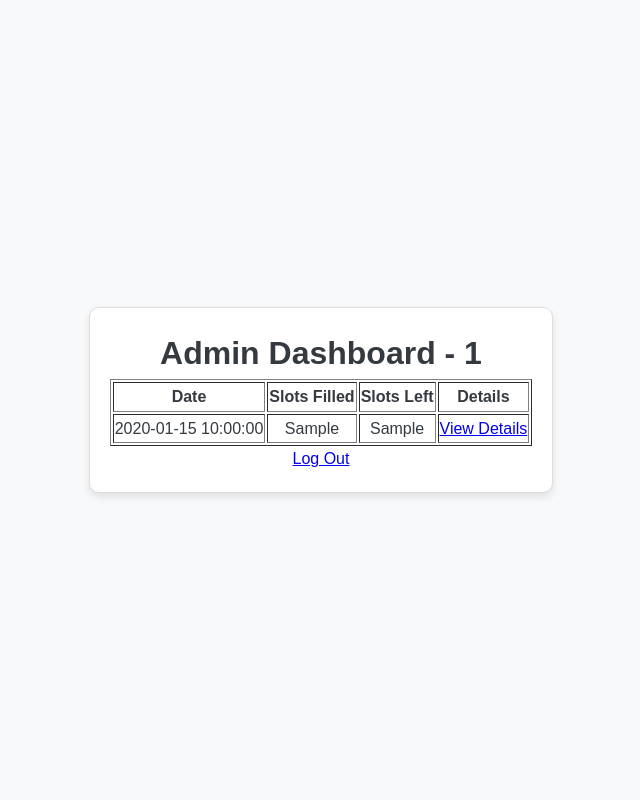
After one commit to signm4/ramadan-iftar-booking, a Flask app: template templates/admin_dashboard.html in a window 1280 px wide. The commit adds this page. Shown: the whole page, without its empty margins (319-959 px from the left). Run offline with Flask 3, Linux system fonts and the light colour scheme; the template is opened without the code that fills it: most values are stand-ins (such as "Sample title", 1, 10 or a date in 2020).

Commit message:
Added Admin/Manager Page

```diff
--- a/app.py
+++ b/app.py
@@ -1,4 +1,4 @@
-from flask import Flask, request, render_template, jsonify, redirect, url_for
+from flask import Flask, request, render_template, jsonify, redirect, url_for, session
 import sqlite3
 from datetime import datetime
 import os
@@ -39,6 +39,71 @@ def slots_booked(date):
 @app.route('/')
 def home():
     return render_template('home.html')
+
+# Dummy credentials (replace with database or secure method)
+ADMIN_CREDENTIALS = {
+    "MasjidBilal": {"username": "admin", "password": "password123"}
+}
+
+@app.route('/admin-login/<masjid>', methods=['GET', 'POST'])
+def admin_login(masjid):
+    if request.method == 'POST':
+        username = request.form.get('username')
+        password = request.form.get('password')
+
+        # Check credentials
+        if ADMIN_CREDENTIALS.get(masjid) and \
+           username == ADMIN_CREDENTIALS[masjid]['username'] and \
+           password == ADMIN_CREDENTIALS[masjid]['password']:
+            # Set session for the admin
+            session['masjid'] = masjid
+            session['admin_logged_in'] = True
+            return redirect(f'/admin-dashboard/{masjid}')
+        else:
+            return render_template('admin_login.html', masjid=masjid, error="Invalid credentials")
+
+    return render_template('admin_login.html', masjid=masjid)
+
+@app.route('/admin-dashboard/<masjid>', methods=['GET'])
+def admin_dashboard(masjid):
+    # Ensure the admin is logged in
+    if not session.get('admin_logged_in') or session.get('masjid') != masjid:
+        return redirect('/')
+
+    # Fetch slot data for the masjid
+    conn = sqlite3.connect("bookings.db")
+    cursor = conn.cursor()
+    cursor.execute("SELECT date, SUM(quantity), 8 - SUM(quantity) AS slots_left FROM bookings WHERE masjid = ? GROUP BY date", (masjid,))
+    slots_data = cursor.fetchall()
+    conn.close()
+
+    # Format data for the template
+    slots = [{"date": row[0], "slots_filled": row[1], "slots_left": row[2]} for row in slots_data]
+
+    return render_template('admin_dashboard.html', masjid=masjid, slots=slots)
+
+@app.route('/slot-details/<masjid>', methods=['GET'])
+def slot_details(masjid):
+    # Ensure the admin is logged in
+    if not session.get('admin_logged_in') or session.get('masjid') != masjid:
+        return redirect('/')
+
+    date = request.args.get('date')
+    if not date:
+        return redirect(f'/admin-dashboard/{masjid}')
+
+    # Fetch donor details for the selected date
+    conn = sqlite3.connect("bookings.db")
+    cursor = conn.cursor()
+    cursor.execute("SELECT name, phone, email, quantity FROM bookings WHERE masjid = ? AND date = ?", (masjid, date))
+    donor_data = cursor.fetchall()
+    conn.close()
+
+    # Format data for the template
+    donors = [{"name": row[0], "phone": row[1], "email": row[2], "quantity": row[3]} for row in donor_data]
+
+    return render_template('slot_details.html', masjid=masjid, date=date, donors=donors)
+
 
 @app.route('/select-masjid', methods=['GET'])
 def select_masjid():
--- a/static/styles.css
+++ b/static/styles.css
@@ -236,3 +236,20 @@ body {
     color: #777;
     font-size: 14px;
 }
+
+.admin-login {
+    position: absolute;
+    top: 20px;
+    right: 20px;
+    background-color: #007bff;
+    color: white;
+    padding: 10px 15px;
+    border-radius: 5px;
+    text-decoration: none;
+    font-size: 14px;
+    transition: background-color 0.3s;
+}
+
+.admin-login:hover {
+    background-color: #0056b3;
+}
--- /dev/null
+++ b/templates/admin_dashboard.html
@@ -0,0 +1,37 @@
+<!DOCTYPE html>
+<html lang="en">
+<head>
+    <meta charset="UTF-8">
+    <meta name="viewport" content="width=device-width, initial-scale=1.0">
+    <title>Admin Dashboard - {{ masjid }}</title>
+    <link rel="stylesheet" href="{{ url_for('static', filename='styles.css') }}">
+</head>
+<body>
+    <div class="container">
+        <h1>Admin Dashboard - {{ masjid }}</h1>
+        <table border="1">
+            <thead>
+                <tr>
+                    <th>Date</th>
+                    <th>Slots Filled</th>
+                    <th>Slots Left</th>
+                    <th>Details</th>
+                </tr>
+            </thead>
+            <tbody>
+                {% for slot in slots %}
+                <tr>
+                    <td>{{ slot.date }}</td>
+                    <td>{{ slot.slots_filled }}</td>
+                    <td>{{ slot.slots_left }}</td>
+                    <td>
+                        <a href="/slot-details/{{ masjid }}?date={{ slot.date }}" class="button">View Details</a>
+                    </td>
+                </tr>
+                {% endfor %}
+            </tbody>
+        </table>
+        <a href="/" class="button">Log Out</a>
+    </div>
+</body>
+</html>
--- a/templates/form.html
+++ b/templates/form.html
@@ -72,6 +72,12 @@
     </script>
 </head>
 <body>
+    <header class="header">
+        <img src="{{ url_for('static', filename='mainLogo.jpg') }}" alt="Masjid Logo" class="logo">
+        <h1>{{ masjid_name }}</h1>
+        <a href="/admin-login/{{ masjid }}" class="admin-login">Admin Login</a>
+    </header>
+
     <div class="container">
         <header class="header">
             <img src="{{ url_for('static', filename='logo_ichc.jpg') }}" alt="Masjid Logo" class="logo">
```
Also changed, not shown: requirements.txt (added, +276 -0 lines), templates/admin_login.html (added, +26 -0 lines), templates/slot_details.html (added, +36 -0 lines), bookings.db, 1 other file.
